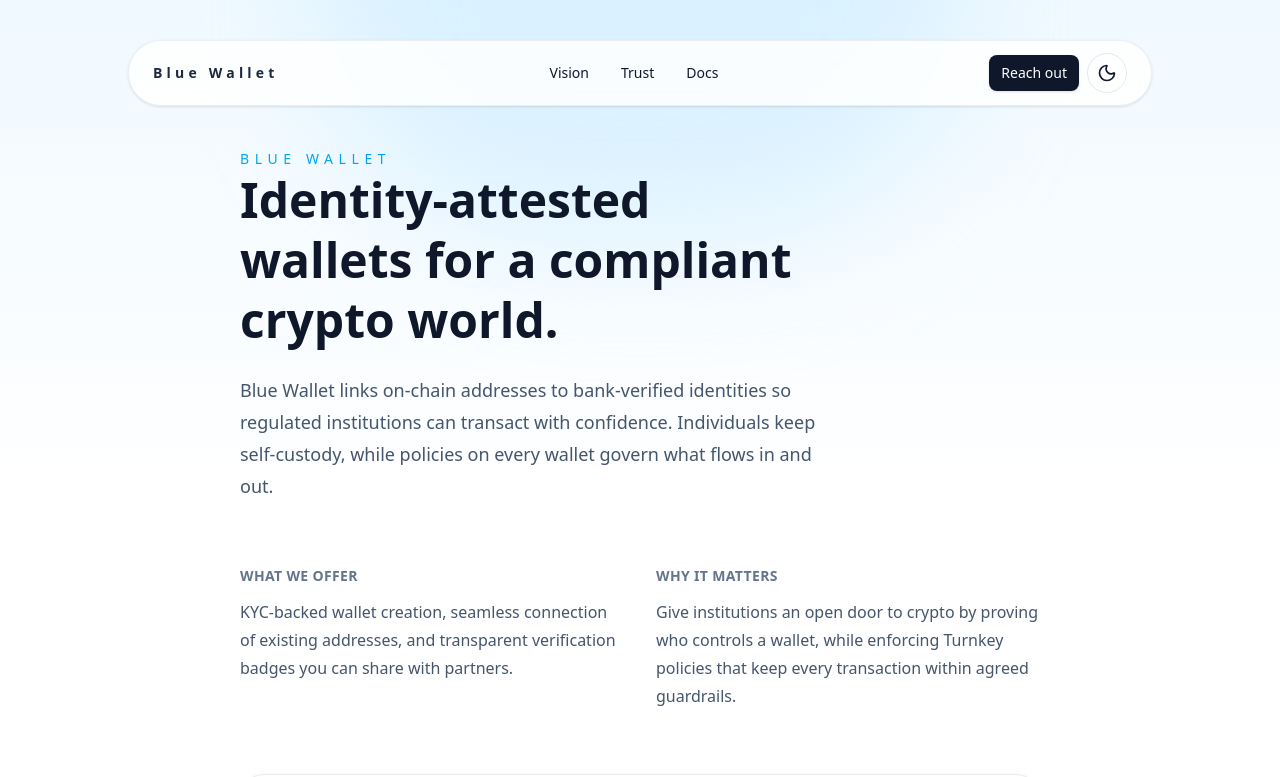
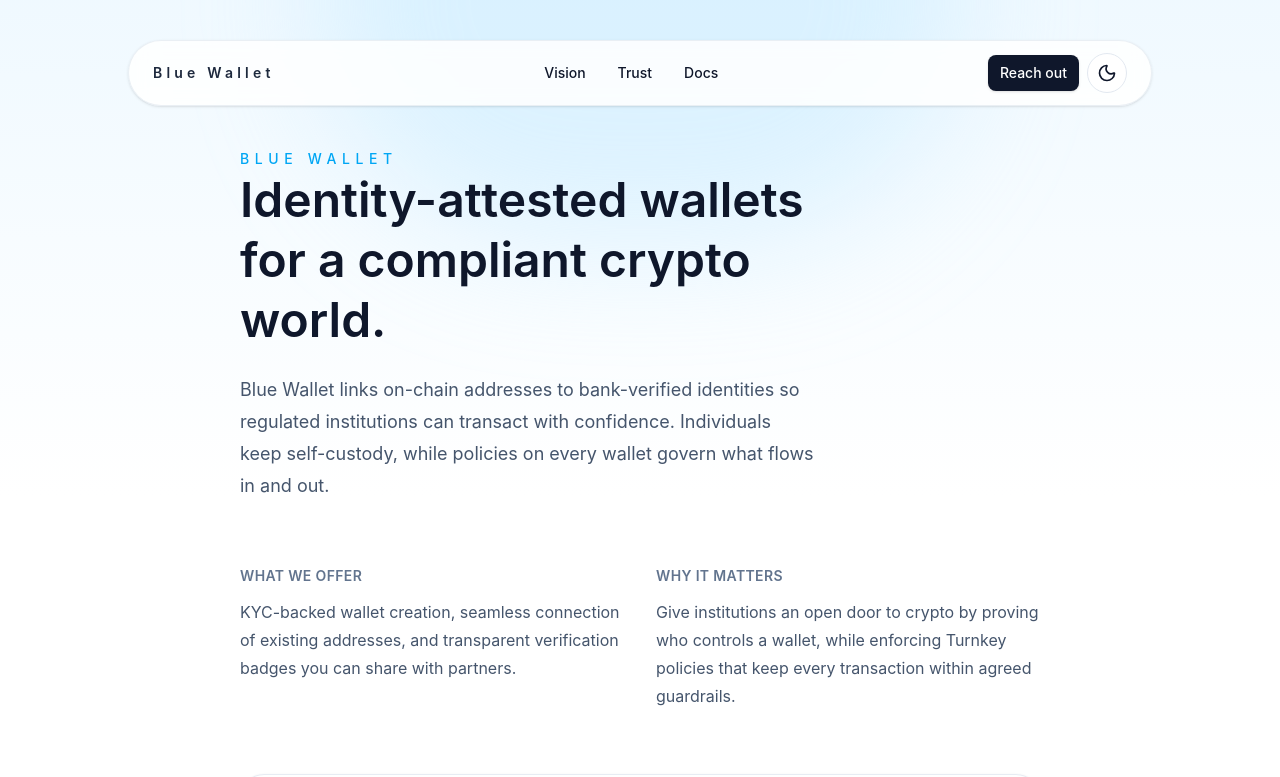
Before and after one commit to khansufyaan/Open, a Next.js app: page / in a window 1280 px wide. Shown: the top 777 px of the page. Built offline with nearby package versions, Linux system fonts and the light colour scheme.

Commit message:
Adopt Claude-style font stack

```diff
--- a/app/globals.css
+++ b/app/globals.css
@@ -44,6 +44,8 @@
 }
 
 :root {
+  --font-geist-sans: "Söhne", "Inter", "Helvetica Neue", Helvetica, Arial, sans-serif;
+  --font-geist-mono: "IBM Plex Mono", "SFMono-Regular", "Menlo", monospace;
   --radius: 0.625rem;
   --background: oklch(1 0 0);
   --foreground: oklch(0.145 0 0);
--- a/app/layout.tsx
+++ b/app/layout.tsx
@@ -1,16 +1,5 @@
 import type { Metadata } from "next";
-import { Geist, Geist_Mono } from "next/font/google";
 import "./globals.css";
-
-const geistSans = Geist({
-  variable: "--font-geist-sans",
-  subsets: ["latin"],
-});
-
-const geistMono = Geist_Mono({
-  variable: "--font-geist-mono",
-  subsets: ["latin"],
-});
 
 export const metadata: Metadata = {
   title: "Create Next App",
@@ -24,9 +13,7 @@ export default function RootLayout({
 }>) {
   return (
     <html lang="en" suppressHydrationWarning>
-      <body
-        className={`${geistSans.variable} ${geistMono.variable} antialiased`}
-      >
+      <body className="font-sans antialiased">
         <ThemeProvider enableSystem={false}>{children}</ThemeProvider>
       </body>
     </html>
```
Also changed, not shown: 1 other file (tests, documents, lock files or other folders).
